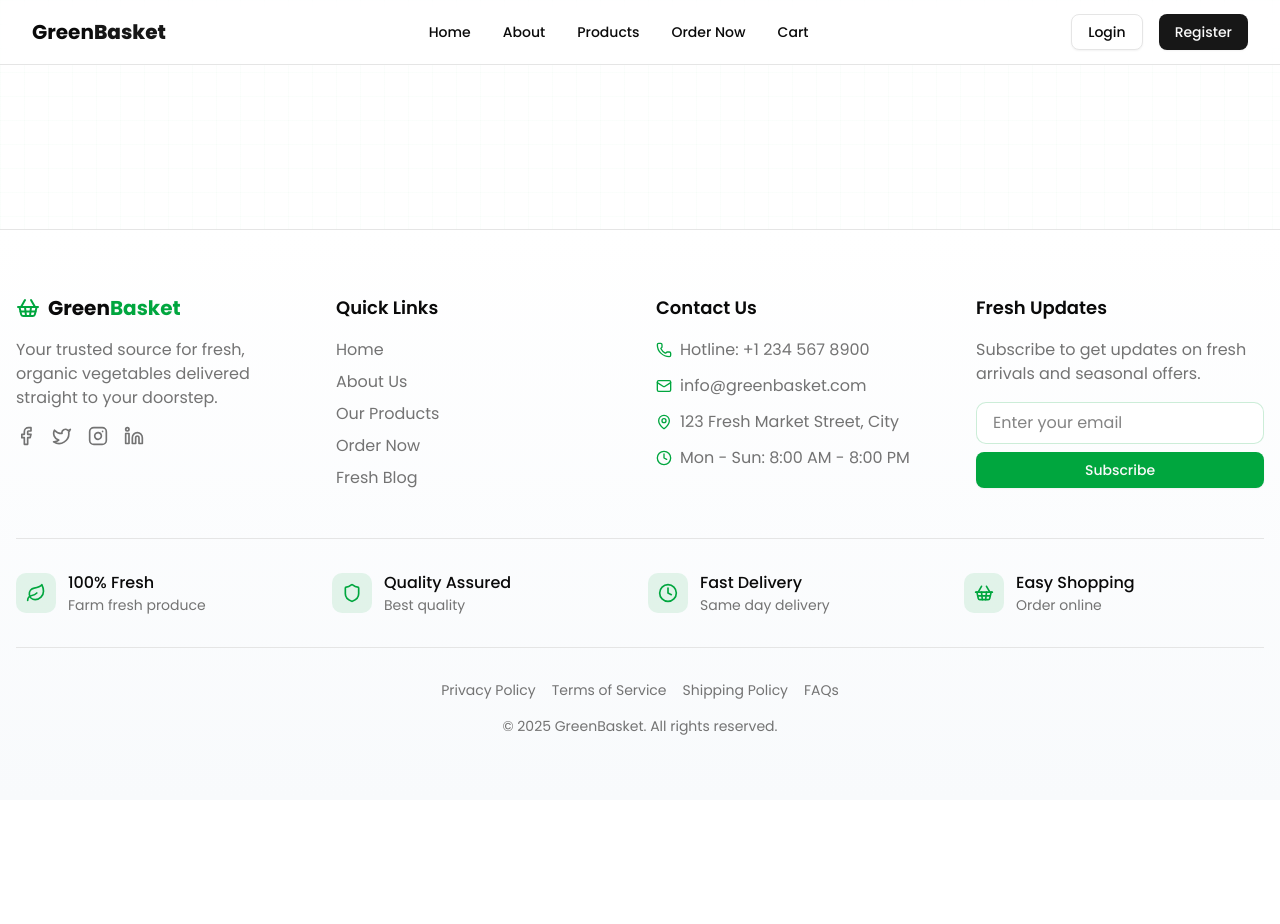
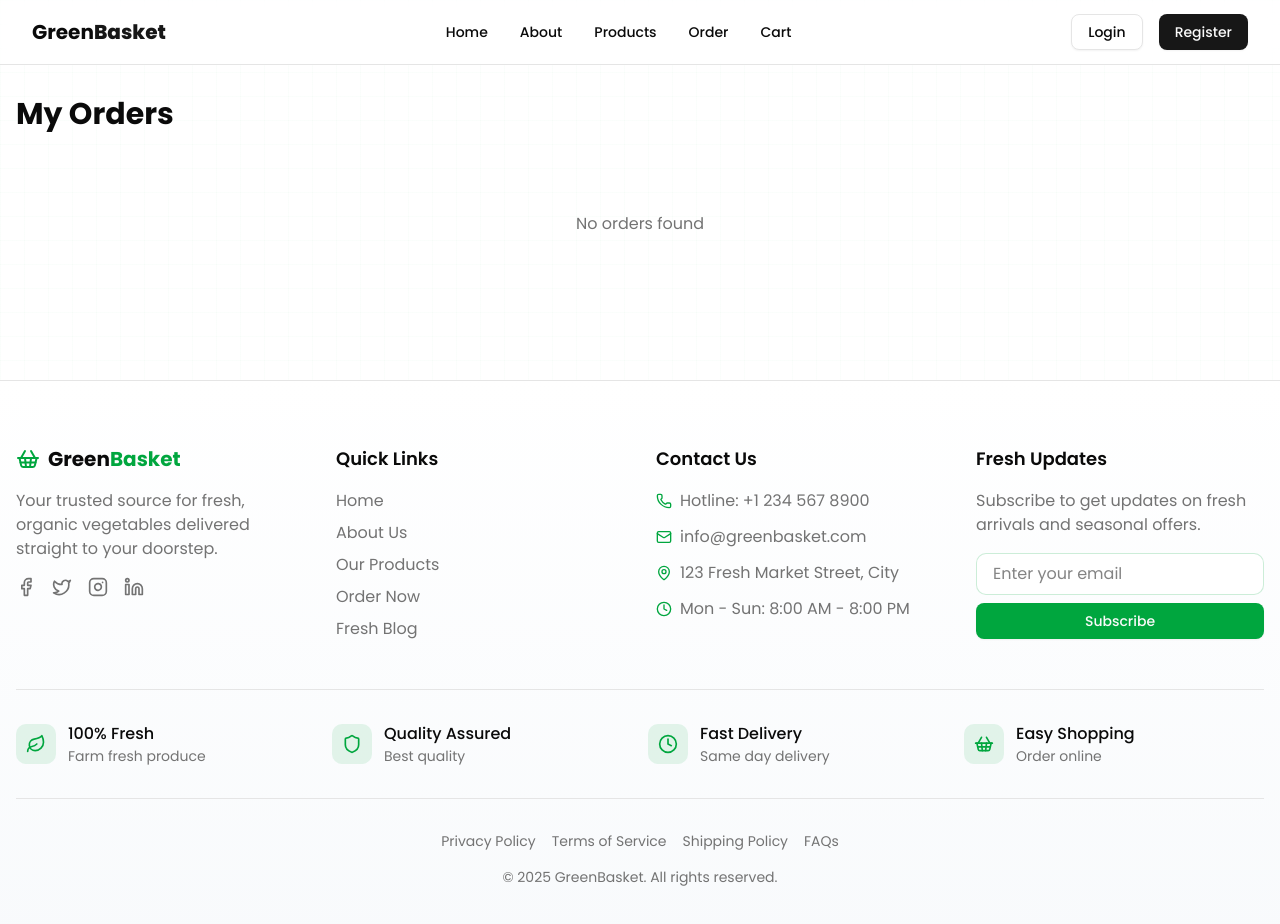
Before and after one commit to Ashukr321/codesour_frontend_assignment, a React (Vite) app: page /order in a window 1280 px wide. Shown: the top 924 px of the page. Before the commit the page ends 800 px from the top, so only its background shows below. Built offline with nearby package versions, Linux system fonts and the light colour scheme.

Commit message:
add order page

```diff
--- a/package.json
+++ b/package.json
@@ -20,6 +20,7 @@
     "class-variance-authority": "^0.7.1",
     "client": "file:",
     "clsx": "^2.1.1",
+    "date-fns": "^4.1.0",
     "framer-motion": "^12.7.4",
     "lucide-react": "^0.477.0",
     "react": "^19.0.0",
--- a/src/App.tsx
+++ b/src/App.tsx
@@ -10,10 +10,13 @@ import Cart from './pages/Cart'
 import { CartProvider } from '@/context/CartContext'
 import PaymentCheckout from './pages/PaymentCheckout'
 
+import Order from './pages/Order'
 import { Toaster } from 'sonner'
+import { OrderProvider } from './context/OrderContext'
 function App() {
   return (
     <CartProvider>
+      <OrderProvider>
       <ThemeProvider defaultTheme="light" storageKey="vite-ui-theme">
         <div className="min-h-screen flex flex-col">
           <Navbar />
@@ -22,6 +25,7 @@ function App() {
               <Route path="/" element={<MainPage />} />
               <Route path="/products" element={<Product />} />
               <Route path="/cart" element={<Cart />} />
+              <Route path="/order" element={<Order />} />
               <Route path="/payment-checkout" element={<PaymentCheckout/>} />
 
             </Routes>
@@ -44,6 +48,7 @@ function App() {
           />
         </div>
       </ThemeProvider>
+      </OrderProvider>
     </CartProvider>
   )
 }
--- a/src/comp/mainpage/Navbar.tsx
+++ b/src/comp/mainpage/Navbar.tsx
@@ -46,7 +46,7 @@ const Navbar = () => {
     { name: 'Home', href: '/' },
     { name: 'About', href: '#about' },
     { name: 'Products', href: '/products' },
-    { name: 'Order Now', href: '#order' },
+    { name: 'Order', href: '/order' },
     { name: 'Cart', href: '/cart' },
   ]
 
--- a/src/context/CartContext.tsx
+++ b/src/context/CartContext.tsx
@@ -21,6 +21,7 @@ interface CartContextType {
   clearCart: () => void
   getCartTotal: () => number
 }
+
 
 const CartContext = createContext<CartContextType | undefined>(undefined)
 
--- /dev/null
+++ b/src/context/OrderContext.tsx
@@ -0,0 +1,68 @@
+import { createContext, useContext, useState, ReactNode } from 'react'
+
+interface OrderItem {
+  id: number
+  name: string
+  price: number
+  quantity: number
+  status: 'pending' | 'processing' | 'completed' | 'cancelled'
+  orderDate: Date
+  deliveryAddress: string
+}
+
+interface OrderContextType {
+  orders: OrderItem[]
+  addOrder: (order: Omit<OrderItem, 'id' | 'status' | 'orderDate'>) => void
+  cancelOrder: (orderId: number) => void
+  getOrderById: (orderId: number) => OrderItem | undefined
+  getAllOrders: () => OrderItem[]
+}
+
+const OrderContext = createContext<OrderContextType | undefined>(undefined)
+
+export const OrderProvider = ({ children }: { children: ReactNode }) => {
+  const [orders, setOrders] = useState<OrderItem[]>([])
+
+  const addOrder = (order: Omit<OrderItem, 'id' | 'status' | 'orderDate'>) => {
+    setOrders(prev => [...prev, {
+      ...order,
+      id: Date.now(),
+      status: 'pending',
+      orderDate: new Date()
+    }])
+  }
+
+  const cancelOrder = (orderId: number) => {
+    setOrders(prev => prev.map(order =>
+      order.id === orderId
+        ? { ...order, status: 'cancelled' }
+        : order
+    ))
+  }
+
+  const getOrderById = (orderId: number) => {
+    return orders.find(order => order.id === orderId)
+  }
+
+  const getAllOrders = () => orders
+
+  return (
+    <OrderContext.Provider value={{
+      orders,
+      addOrder,
+      cancelOrder,
+      getOrderById,
+      getAllOrders
+    }}>
+      {children}
+    </OrderContext.Provider>
+  )
+}
+
+export const useOrder = () => {
+  const context = useContext(OrderContext)
+  if (!context) {
+    throw new Error('useOrder must be used within an OrderProvider')
+  }
+  return context
+}
--- /dev/null
+++ b/src/pages/Order.tsx
@@ -0,0 +1,71 @@
+
+
+import { useOrder } from '@/context/OrderContext'
+import { Button } from '@/components/ui/button'
+import { format } from 'date-fns'
+
+const Order = () => {
+  const { orders, cancelOrder } = useOrder()
+
+  return (
+    <div className="container mx-auto px-4 py-24">
+      <h1 className="text-3xl font-bold mb-8">My Orders</h1>
+
+      <div className="space-y-4">
+        {orders.map((order) => (
+          <div
+            key={order.id}
+            className="bg-white dark:bg-gray-800 rounded-lg shadow p-6"
+          >
+            <div className="flex justify-between items-start mb-4">
+              <div>
+                <h3 className="font-semibold">Order #{order.id}</h3>
+                <p className="text-sm text-muted-foreground">
+                  Placed on {format(order.orderDate, 'PPP')}
+                </p>
+              </div>
+              <span className={`px-3 py-1 rounded-full text-sm ${
+                order.status === 'pending' ? 'bg-yellow-100 text-yellow-800' :
+                order.status === 'processing' ? 'bg-blue-100 text-blue-800' :
+                order.status === 'completed' ? 'bg-green-100 text-green-800' :
+                'bg-red-100 text-red-800'
+              }`}>
+                {order.status.charAt(0).toUpperCase() + order.status.slice(1)}
+              </span>
+            </div>
+
+            <div className="space-y-2">
+              <p className="text-sm">
+                <span className="font-medium">Items:</span> {order.name} (x{order.quantity})
+              </p>
+              <p className="text-sm">
+                <span className="font-medium">Total:</span> ${order.price * order.quantity}
+              </p>
+              <p className="text-sm">
+                <span className="font-medium">Delivery Address:</span> {order.deliveryAddress}
+              </p>
+            </div>
+
+            {order.status === 'pending' && (
+              <Button
+                variant="destructive"
+                className="mt-4"
+                onClick={() => cancelOrder(order.id)}
+              >
+                Cancel Order
+              </Button>
+            )}
+          </div>
+        ))}
+
+        {orders.length === 0 && (
+          <div className="text-center py-12">
+            <p className="text-muted-foreground">No orders found</p>
+          </div>
+        )}
+      </div>
+    </div>
+  )
+}
+
+export default Order
--- a/src/pages/Product.tsx
+++ b/src/pages/Product.tsx
@@ -94,9 +94,7 @@ const Product = () => {
 
   return (
     loading ? (
-      <div  >
-
-
+      <div className='h-screen flex justify-center item-center'  >
         <Loader />
       </div>
     ): (
```
Also changed, not shown: 1 other file (tests, documents, lock files or other folders).
